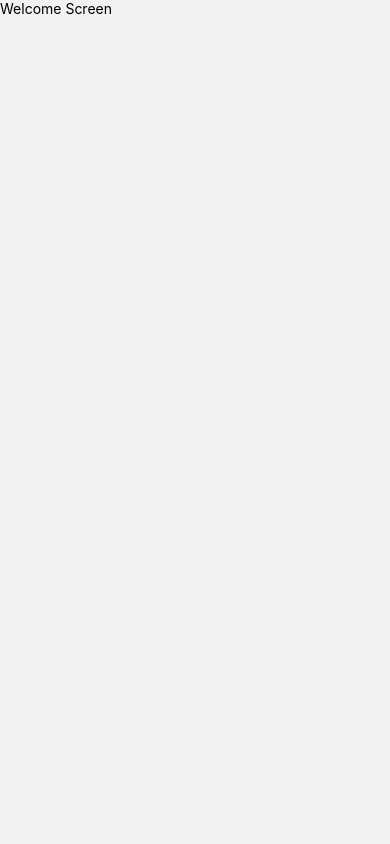
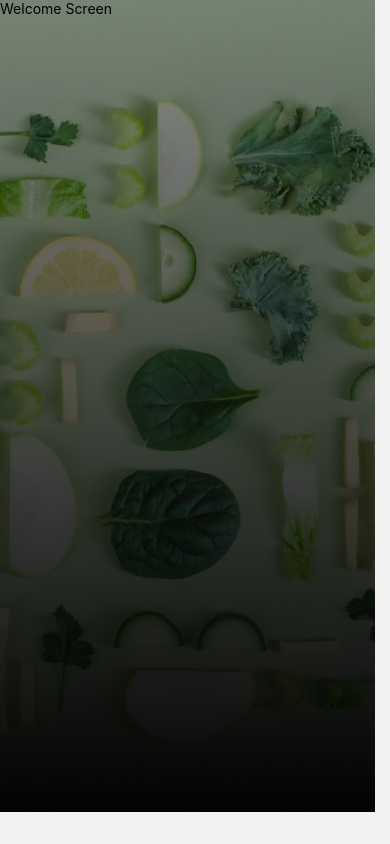
Before and after one commit to fmfahath/receipe-app, a React Native app: screen /Welcome in a window 390 px wide. Built offline with nearby package versions, Linux system fonts and the light colour scheme.

Commit message:
Welcome Screen : background img added

```diff
--- a/screens/welcome/Welcome.jsx
+++ b/screens/welcome/Welcome.jsx
@@ -1,10 +1,14 @@
-import { View, Text } from "react-native";
+import { View, Text, ImageBackground } from "react-native";
+import { SafeAreaView } from "react-native-safe-area-context";
+import WelcomeImg from '../../assets/welcome.png';
 
 
 export function Welcome() {
     return (
-        <View>
-            <Text>Welcome Screen</Text>
-        </View>
+        <ImageBackground source={WelcomeImg} style={{ flex: 1 }}>
+            <SafeAreaView>
+                <Text>Welcome Screen</Text>
+            </SafeAreaView>
+        </ImageBackground>
     )
 }
```
